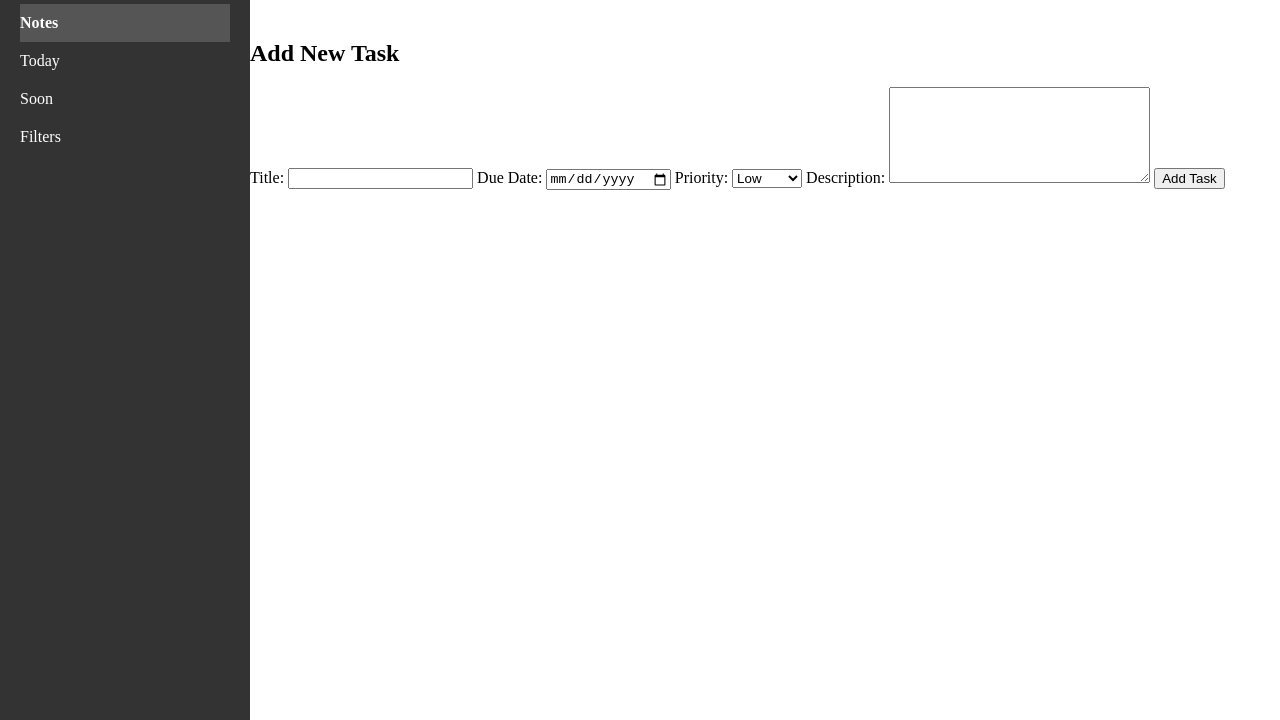
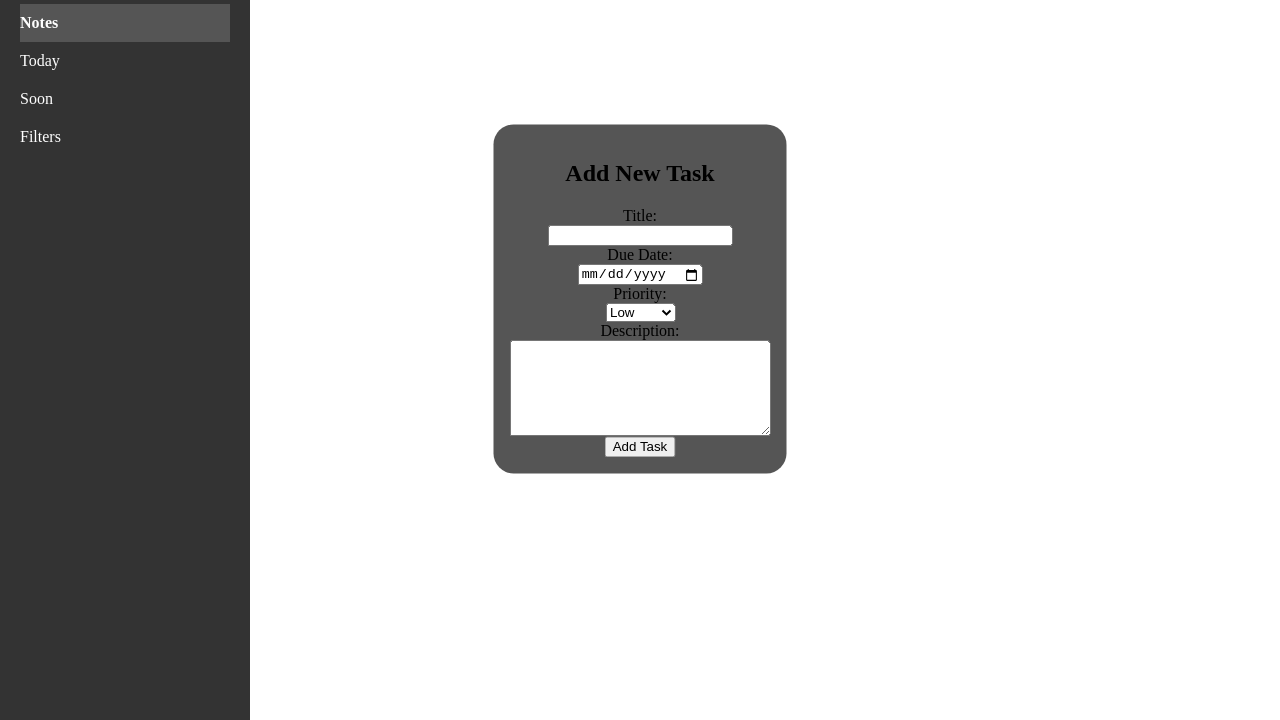
Before and after one commit to codetwentyfive/todo, a website built with webpack: page dist/index.html in a window 1280 px wide. Both pictures are taken after a click on the button "+ New Task". Shown: the part 101-821 px from the top of the page. Built offline with nearby package versions, Linux system fonts and the light colour scheme.

Commit message:
style:Styled the 'NewTab' window

```diff
--- a/src/styles.css
+++ b/src/styles.css
@@ -40,29 +40,34 @@
   font-weight: bold;
 }
 
-/* Center the task form */
+
+#modal{
+  position: absolute;
+  top: 50%;
+  left: 50%;
+  transform: translate(-50%, -50%);
+  width:auto;
+  background-color: #555;
+  padding: 1rem;
+  border-radius: 20px;
+}
+
 #taskForm {
-  background-color: #fff;
-  padding: 20px;
-  border-radius: 5px;
-  z-index: 3; /* Ensure it appears above the overlay */
+  display: flex;
+  flex-direction: column;
+  justify-content: center;
+  align-items: center;
+
+}
+
+#taskFormElement {
+  display: flex;
+  flex-direction: column;
+  justify-content: center;
+  align-items: center;
+  align-self: center;
 }
 
 .hidden {
-  display: none;}
-
-/* Style custom checkboxes */
-.task input[type="checkbox"] + label::before {
-  content: "\2714"; /* Unicode checkmark symbol */
-  display: inline-block;
-  font-size: 18px;
-  margin-right: 10px;
-  width: 20px;
-  height: 20px;
-  text-align: center;
-  line-height: 20px;
-  border: 1px solid #ccc;
-  background-color: #fff;
-  border-radius: 3px;
-  cursor: pointer;
+  display: none;
 }
```
